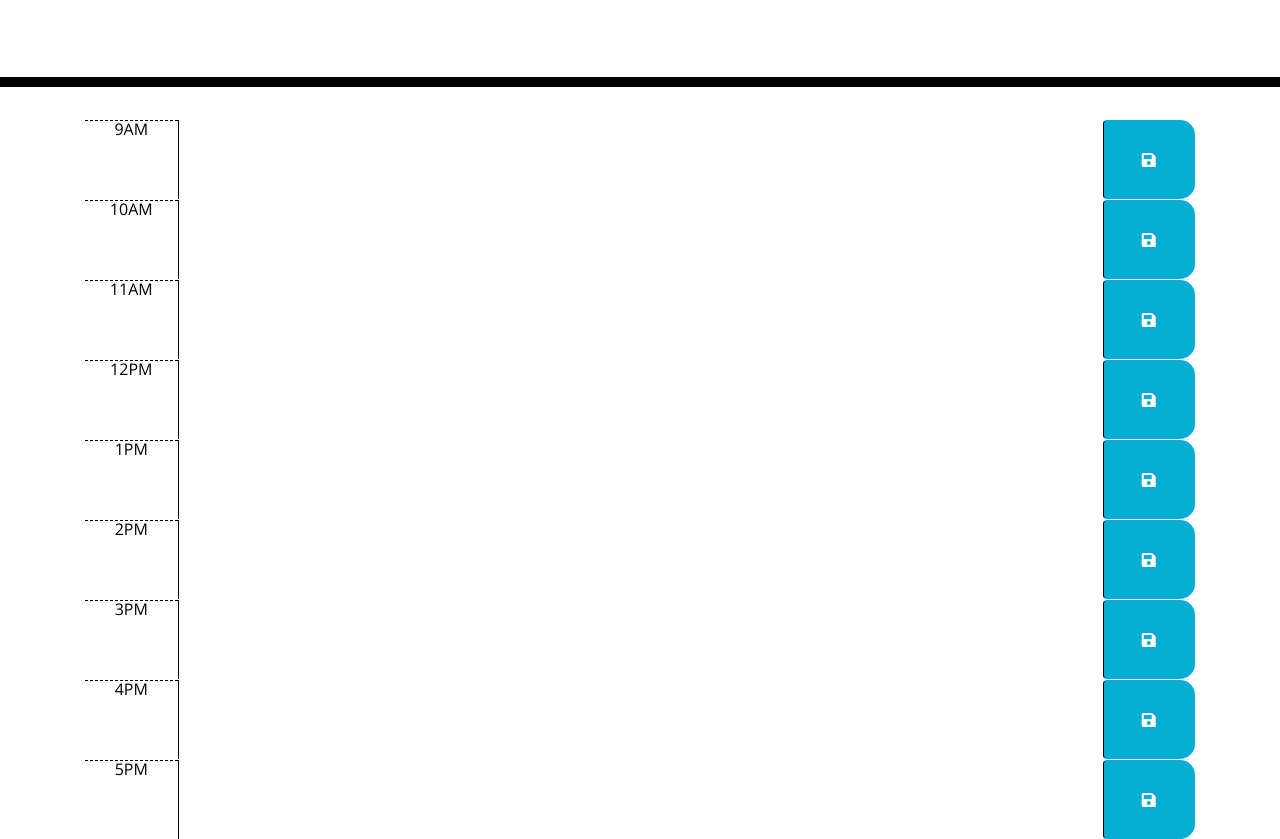
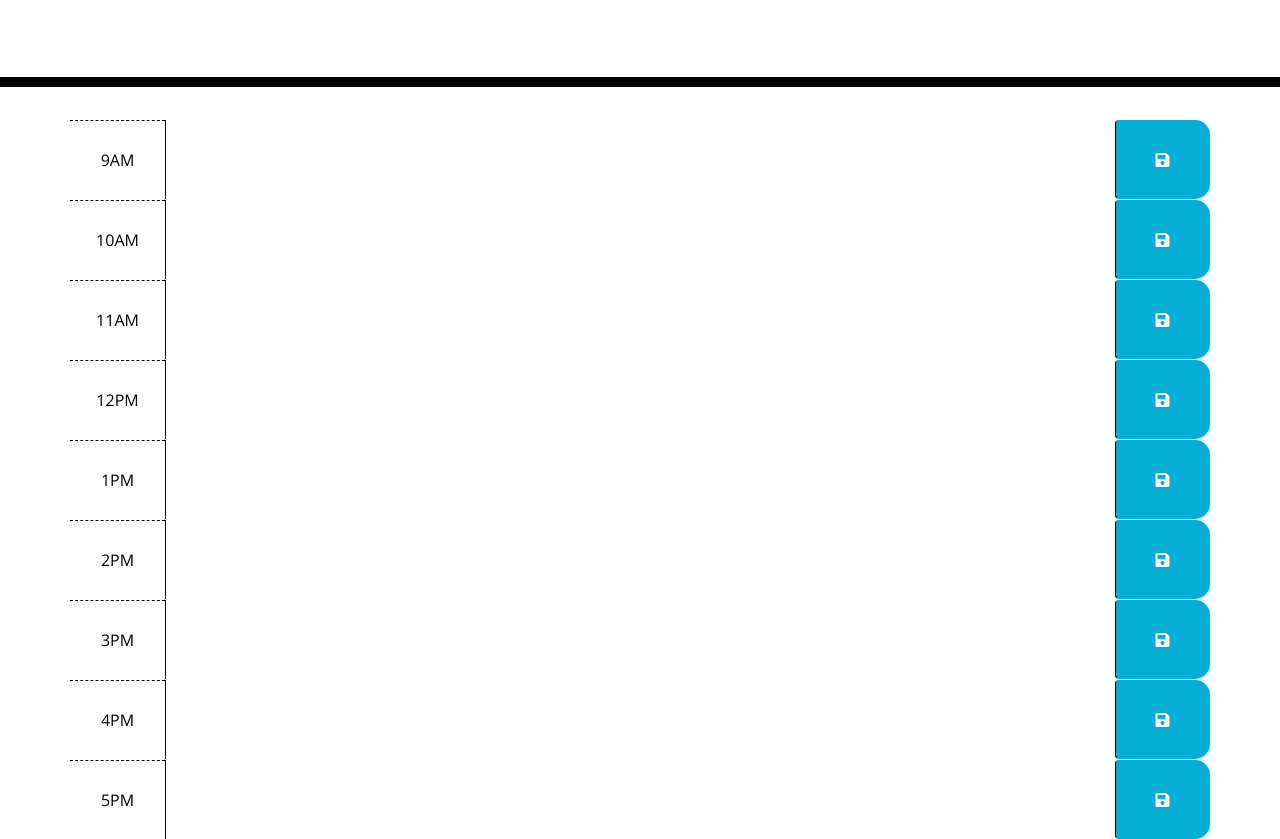
Before and after one commit to rickhill543/work-day-scheduler, a plain HTML site: page index.html in a window 1280 px wide. Shown: the part 181-1020 px from the top of the page. Drawn offline with nearby package versions, Linux system fonts and the light colour scheme.

Commit message:
additional css and structure changes

```diff
--- a/assets/css/style.css
+++ b/assets/css/style.css
@@ -21,6 +21,10 @@ textarea{
   border-bottom: 10px solid black;
 }
 
+.container {
+  /* display: flex; */
+}
+
 .description{
   white-space: pre-wrap;
 }
@@ -40,6 +44,9 @@ textarea{
   background-color: #ffffff;
   color: #000000;
   border-top: 1px dashed #000000;
+  display: flex;
+  justify-content: center;
+  align-items: center;
 }
 
 .past {
--- a/index.html
+++ b/index.html
@@ -32,66 +32,67 @@
       <!-- Timeblocks go here -->
 
 
-      <div class="container">
-        <div id="nine-am" class="row time-block">
+
+
+        <div id="nineam" class="row time-block">
           <div class="col-md-1 hour">9AM</div>
-          <textarea class="col-md-10 task"></textarea>
+          <textarea class="col-md-10 description"></textarea>
           <button class="btn saveBtn col-md-1"><i class="fas fa-save"></i></button>
         </div>
       </div>
       <div class="container">
-        <div id="ten-am" class="row time-block">
+        <div id="tenam" class="row time-block">
           <div class="col-md-1 hour">10AM</div>
-          <textarea class="col-md-10 task"></textarea>
+          <textarea class="col-md-10 description"></textarea>
           <button class="btn saveBtn col-md-1"><i class="fas fa-save"></i></button>
         </div>
       </div>
       <div class="container">
-        <div id="eleven-am" class="row time-block">
+        <div id="elevenam" class="row time-block">
           <div class="col-md-1 hour">11AM</div>
-          <textarea class="col-md-10 task"></textarea>
+          <textarea class="col-md-10 description"></textarea>
           <button class="btn saveBtn col-md-1"><i class="fas fa-save"></i></button>
         </div>
       </div>
       <div class="container">
-        <div id="twelve-pm" class="row time-block">
+        <div id="twelvepm" class="row time-block">
           <div class="col-md-1 hour">12PM</div>
-          <textarea class="col-md-10 task"></textarea>
+          <textarea class="col-md-10 description"></textarea>
           <button class="btn saveBtn col-md-1"><i class="fas fa-save"></i></button>
         </div>
       </div>
       <div class="container">
-        <div id="one-pm" class="row time-block">
+        <div id="onepm" class="row time-block">
           <div class="col-md-1 hour">1PM</div>
-          <textarea class="col-md-10 task"></textarea>
+          <textarea class="col-md-10 description"></textarea>
           <button class="btn saveBtn col-md-1"><i class="fas fa-save"></i></button>
         </div>
       </div>
       <div class="container">
-        <div id="two-pm" class="row time-block">
+        <div id="twopm" class="row time-block">
           <div class="col-md-1 hour">2PM</div>
-          <textarea class="col-md-10 task"></textarea>
+          <textarea class="col-md-10 description"></textarea>
           <button class="btn saveBtn col-md-1"><i class="fas fa-save"></i></button>
         </div>
       </div>
       <div class="container">
-        <div id="three-pm" class="row time-block">
+        <div id="threepm" class="row time-block">
           <div class="col-md-1 hour">3PM</div>
-          <textarea class="col-md-10 task"></textarea>
+          <textarea class="col-md-10 description"></textarea>
           <button class="btn saveBtn col-md-1"><i class="fas fa-save"></i></button>
         </div>
       </div>
       <div class="container">
-        <div id="four-pm" class="row time-block">
+        <div id="fourpm" class="row time-block">
           <div class="col-md-1 hour">4PM</div>
-          <textarea class="col-md-10 task"></textarea>
+          <textarea class="col-md-10 description"></textarea>
           <button class="btn saveBtn col-md-1"><i class="fas fa-save"></i></button>
         </div>
       </div>
       <div class="container">
-        <div id="five-pm" class="row time-block">
+        <div id="fivepm" class="row time-block">
           <div class="col-md-1 hour">5PM</div>
-          <textarea class="col-md-10 task"></textarea>
+          <textarea class="col-md-10 description"></textarea>
           <button class="btn saveBtn col-md-1"><i class="fas fa-save"></i></button>
         </div>
       </div>
```
